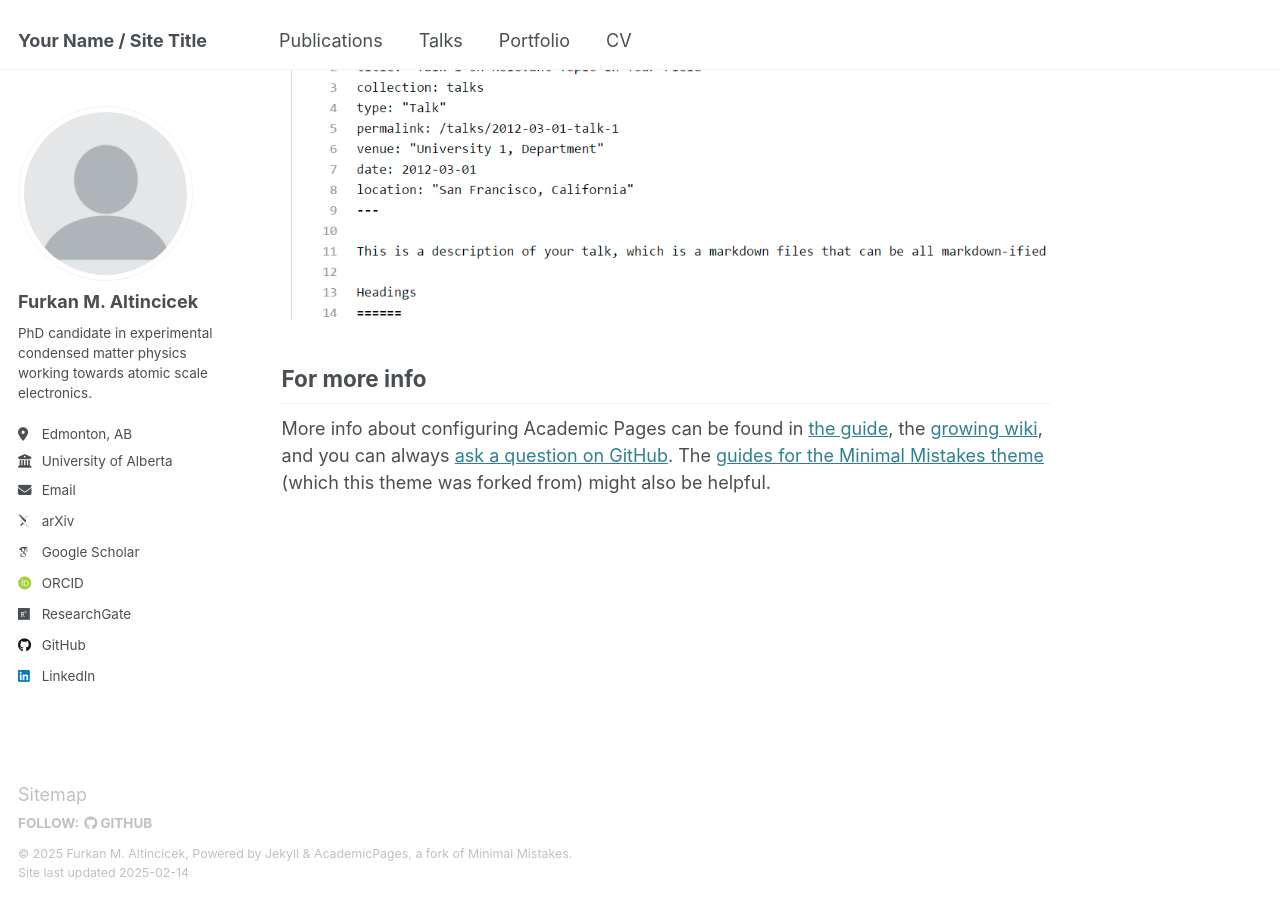
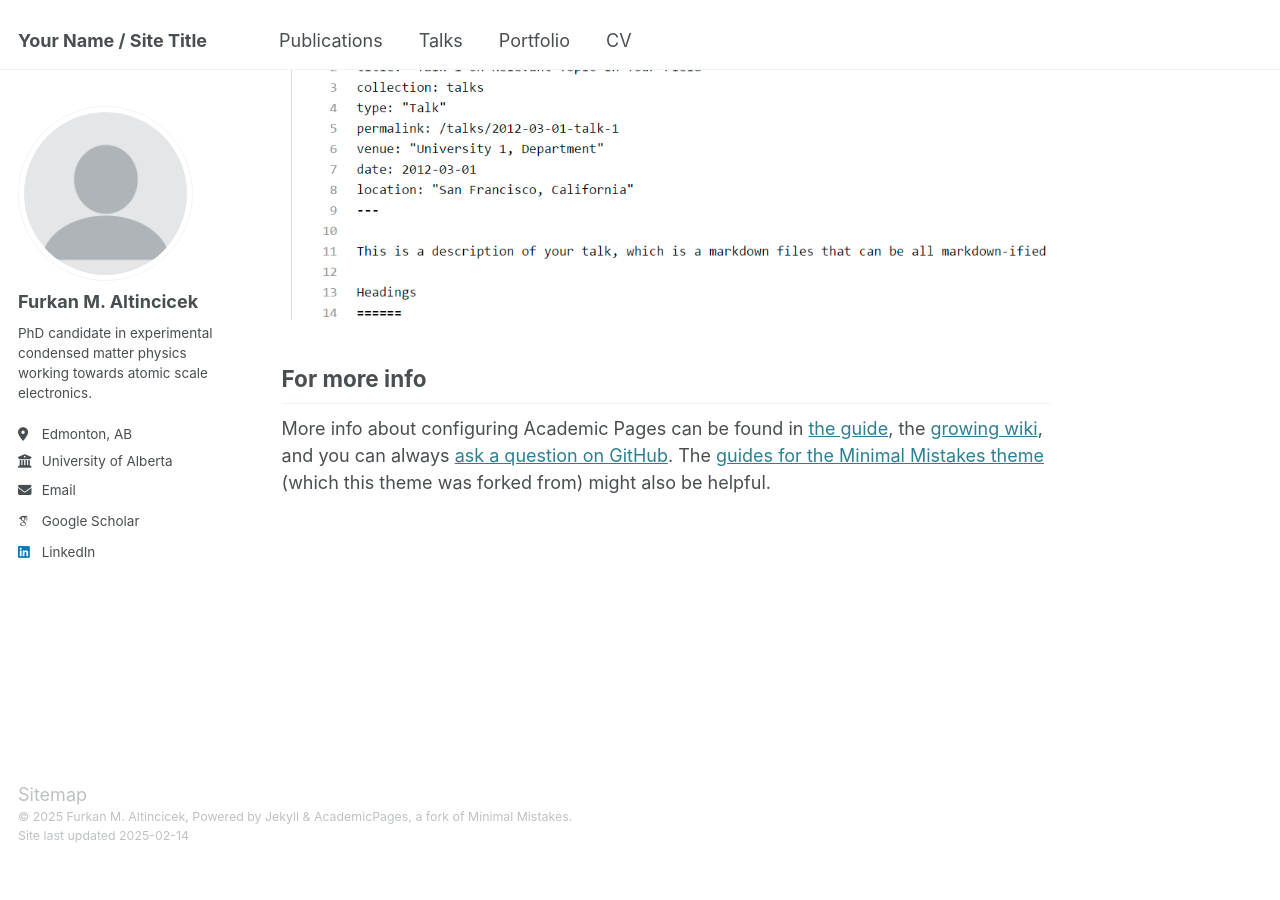
Before and after one commit to faltincicek/faltincicek.github.io, a Jekyll site: the page built from _pages/about.md, in a window 1280 px wide and 900 px high, scrolled down 2642 px. Built offline with Jekyll 4.4.1, drawn with Linux system fonts in a browser that asks for light colours; some web fonts are replaced; after the commit the page ends 3505 px from its top, so only the background shows below that; part of the change alters nothing that is shown.

Commit message:
Update _config.yml

```diff
--- a/_config.yml
+++ b/_config.yml
@@ -12,7 +12,7 @@ site_theme               : "default"
 title                    : "Your Name / Site Title"
 title_separator          : "-"
 name                     : &name "Furkan M. Altincicek"
-description              : &description "personal description"
+description              : &description "Furkan's personal description"
 url                      : https://faltincicek.github.io # the base hostname & protocol for your site e.g. "https://[your GitHub username].github.io"
 baseurl                  : "" # the subpath of your site, e.g. "/blog"
 repository               : "academicpages/academicpages.github.io"
@@ -29,23 +29,23 @@ author:
   location         : "Edmonton, AB"
   employer         : "University of Alberta"
   uri              : # URL
-  email            : "faltincicek[at]gmail[dot]com"
+  email            : "faltincicek@gmail.com"
 
   # Academic websites
-  arxiv            : "https://arxiv.org/search/cond-mat?searchtype=author&query=Altincicek,+F+M"
+  arxiv            : #"https://arxiv.org/search/cond-mat?searchtype=author&query=Altincicek,+F+M"
   googlescholar    : "https://scholar.google.com/citations?user=yM7-EMMAAAAJ"
   impactstory      : # URL
-  orcid            : "https://orcid.org/0000-0003-0444-8200"
+  orcid            : #"https://orcid.org/0000-0003-0444-8200"
   semantic         : # URL
   pubmed           : # URL
-  researchgate     : "https://www.researchgate.net/profile/Furkan-Altincicek"
+  researchgate     : #"https://www.researchgate.net/profile/Furkan-Altincicek"
   scopus           : # URL
 
   # Repositories and software development
   bitbucket        : # Username - Update with your username on the site
   codepen          : # Username
   dribbble         : # Username
-  github           : "faltincicek"
+  github           : #"faltincicek"
   kaggle           : # Username
   stackoverflow    : # User number or user number and name (i.e., use "1" or "1/jeff-atwood")
 
```
